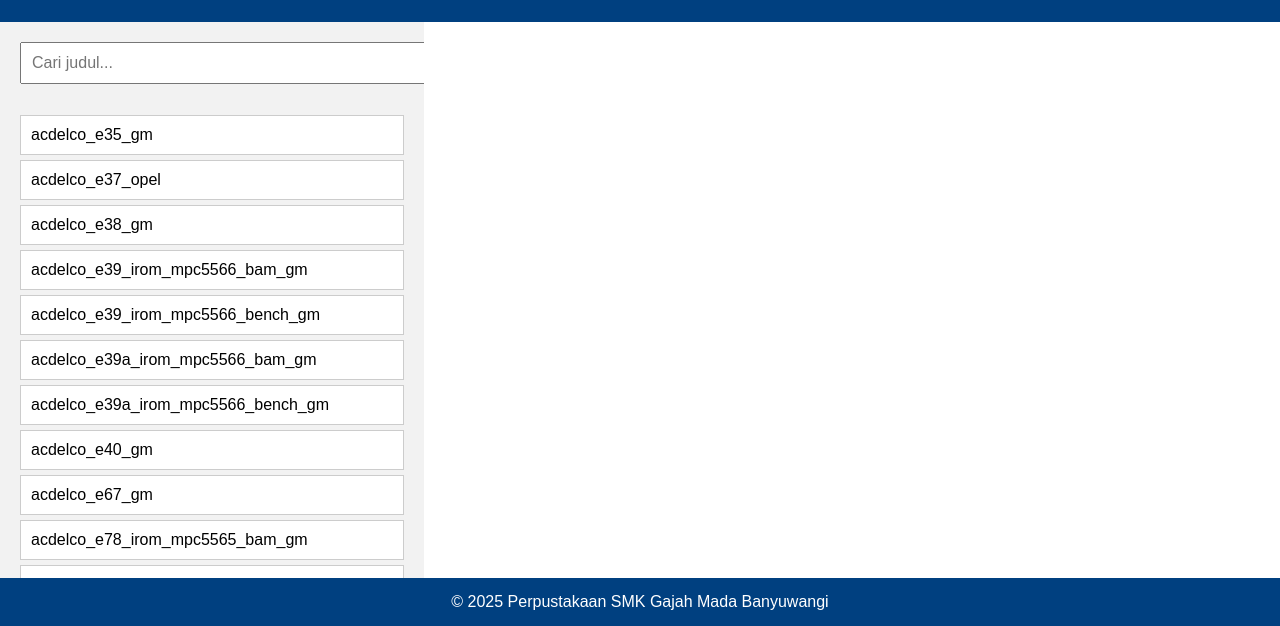
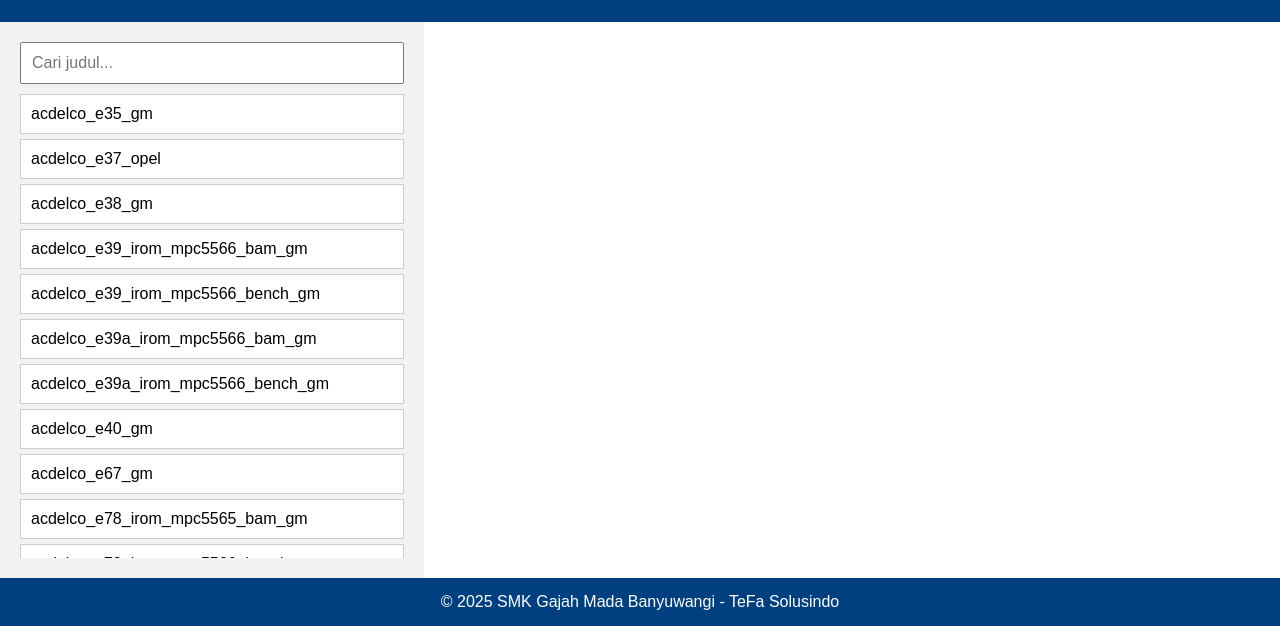
Before and after one commit to smksgajahmadabwi/digital-library, a plain HTML site: page index.html in a window 1280 px wide. Shown: the part 174-800 px from the top of the page. Drawn offline with Linux system fonts and the light colour scheme.

Commit message:
Update index.html

```diff
--- a/index.html
+++ b/index.html
@@ -38,21 +38,26 @@
       width: 30%;
       padding: 20px;
       background-color: #f2f2f2;
+      display: flex;
+      flex-direction: column;
       overflow-y: auto;
     }
     .content {
       flex-grow: 1;
       padding: 20px;
     }
-    input[type="text"] {
-      width: 100%;
+    #searchBox {
       padding: 10px;
-      margin-bottom: 15px;
       font-size: 16px;
+      margin-bottom: 10px;
+      box-sizing: border-box;
     }
-    ul {
+    #listView {
       list-style: none;
       padding: 0;
+      margin: 0;
+      flex-grow: 1;
+      overflow-y: auto;
     }
     li {
       padding: 10px;
@@ -98,7 +103,6 @@
   <script>
     let dataList = [];
 
-    // Load file .txt saat awal
     fetch('data.txt')
       .then(response => response.text())
       .then(text => {
@@ -139,7 +143,6 @@
       };
       iframe.src = link;
 
-      // Optional: timeout fallback in case iframe fails silently
       setTimeout(() => {
         if (!iframe.contentDocument || iframe.contentDocument.body.innerHTML.trim() === "") {
           console.warn("Empty iframe content. Opening in new tab.");
@@ -148,8 +151,10 @@
       }, 2000);
     }
   </script>
+
  <footer>
-  &copy; 2025 Perpustakaan SMK Gajah Mada Banyuwangi
+  &copy; 2025 SMK Gajah Mada Banyuwangi - TeFa Solusindo
 </footer>
+
 </body>
 </html>
```
